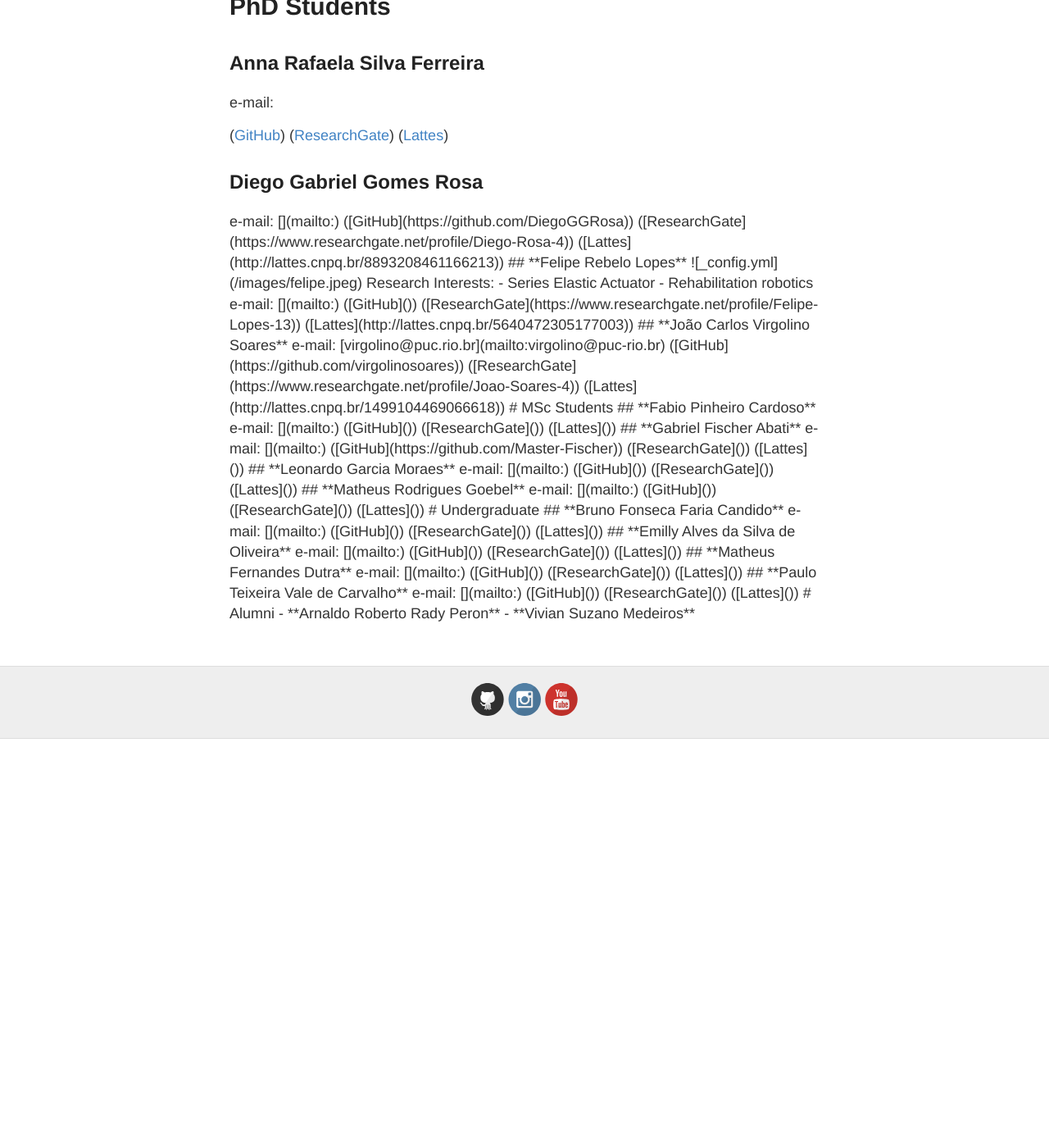
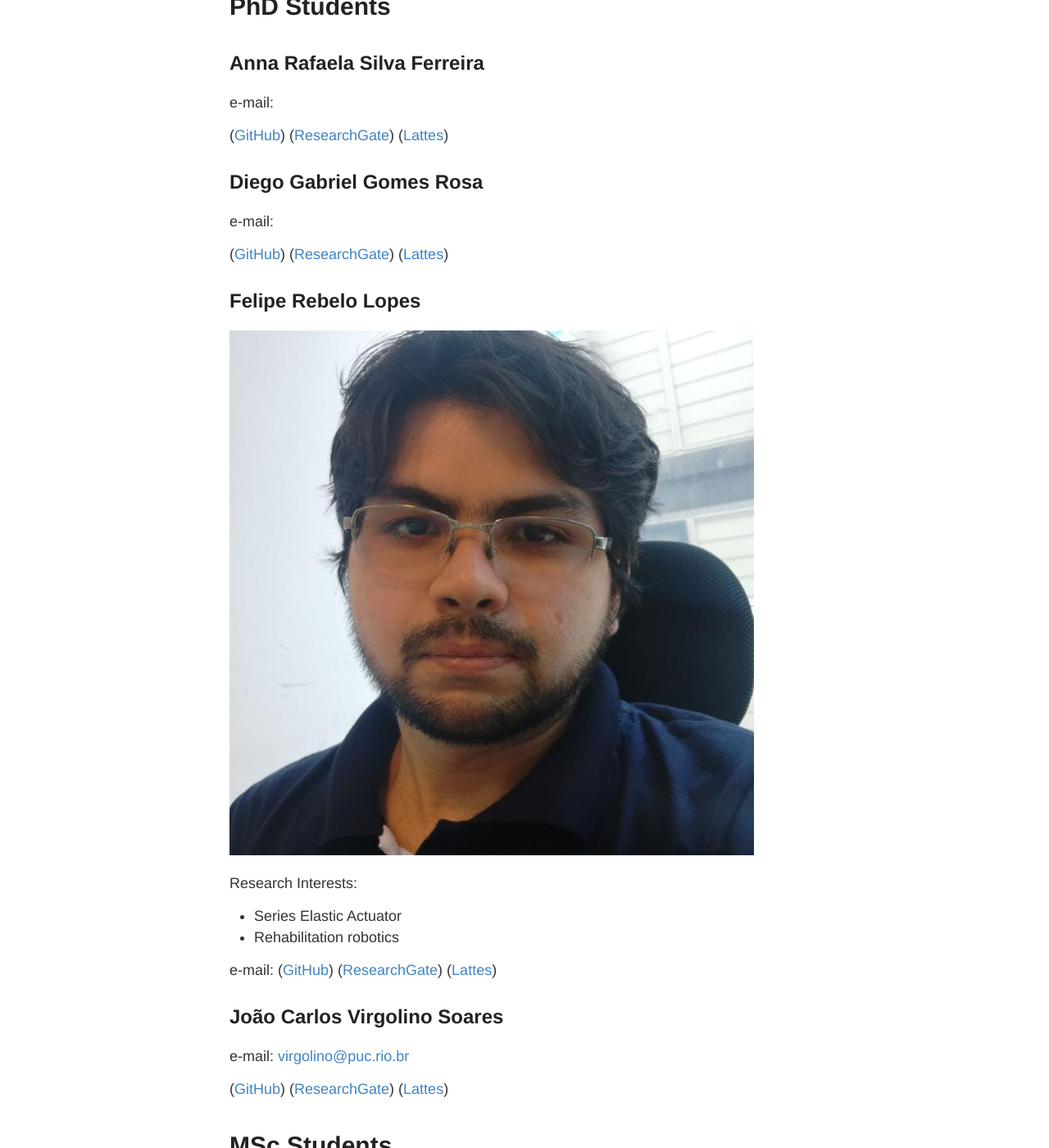
Before and after one commit to labrobpuc/labrobpuc.github.io, a Jekyll site: the page built from people.md, in a window 1280 px wide and 1400 px high, scrolled down 661 px. Shown: the whole window at 82% size. Built offline with Jekyll 4.4.1, drawn with Linux system fonts in a browser that asks for light colours; before the commit the page ends 1562 px from its top, so only the background shows below that; some of the changed text lies outside the part shown.

Commit message:
Update people.md

```diff
--- a/people.md
+++ b/people.md
@@ -21,8 +21,6 @@ e-mail: [](mailto:)
 ([GitHub]()) ([ResearchGate](https://www.researchgate.net/profile/Anna-Rafaela-Ferreira)) ([Lattes](http://lattes.cnpq.br/4481159249601215))
 
 ## **Diego Gabriel Gomes Rosa**
-
-<table>
 
 
 e-mail: [](mailto:)
```
